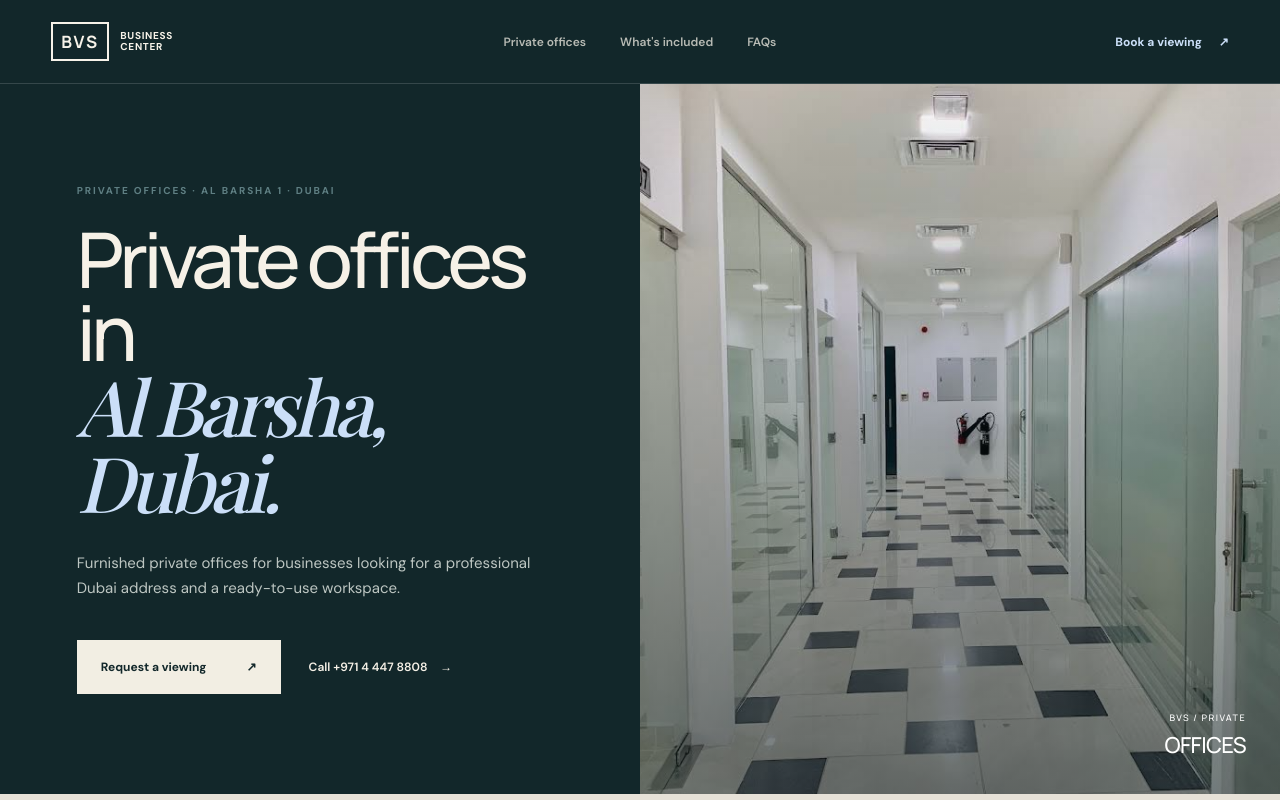
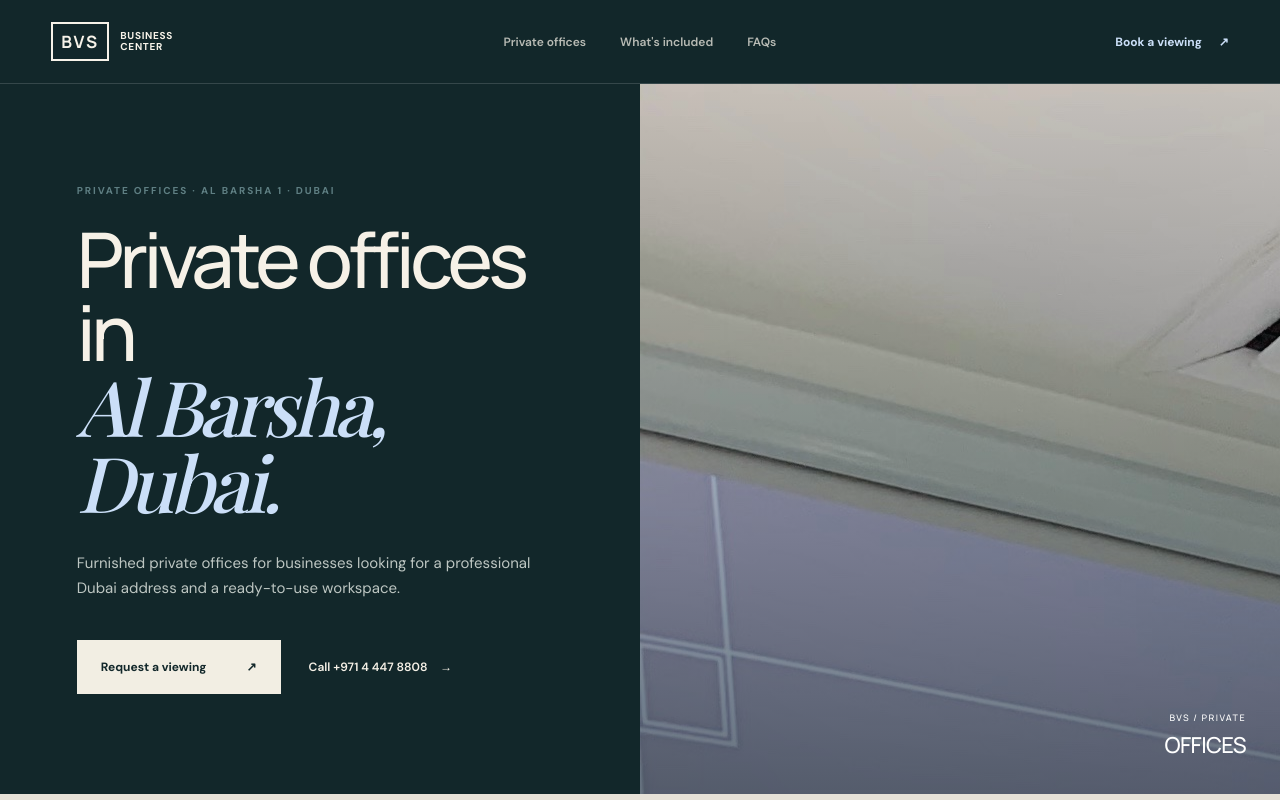
Before and after one commit to yazensas/BVS-Business-Center-Official-Website, a Next.js app: page /private-offices in a window 1280 px wide. Shown: the top 800 px of the page. Built offline with nearby package versions, Linux system fonts and the light colour scheme; a web font is replaced by a local one.

Commit message:
Change background image from bvs-corridor to meeting-room

```diff
--- a/app/globals.css
+++ b/app/globals.css
@@ -344,7 +344,7 @@ footer { padding: 72px 6vw 30px; background: #0a1b1e; color: #f6f1e7; }
       rgba(12,28,31,.02),
       rgba(12,28,31,.58)
     ),
-    url('/bvs-corridor.jpg') center/cover;
+    url('/meeting-room.jpeg')
 }
 
 .private-image-label {
```
